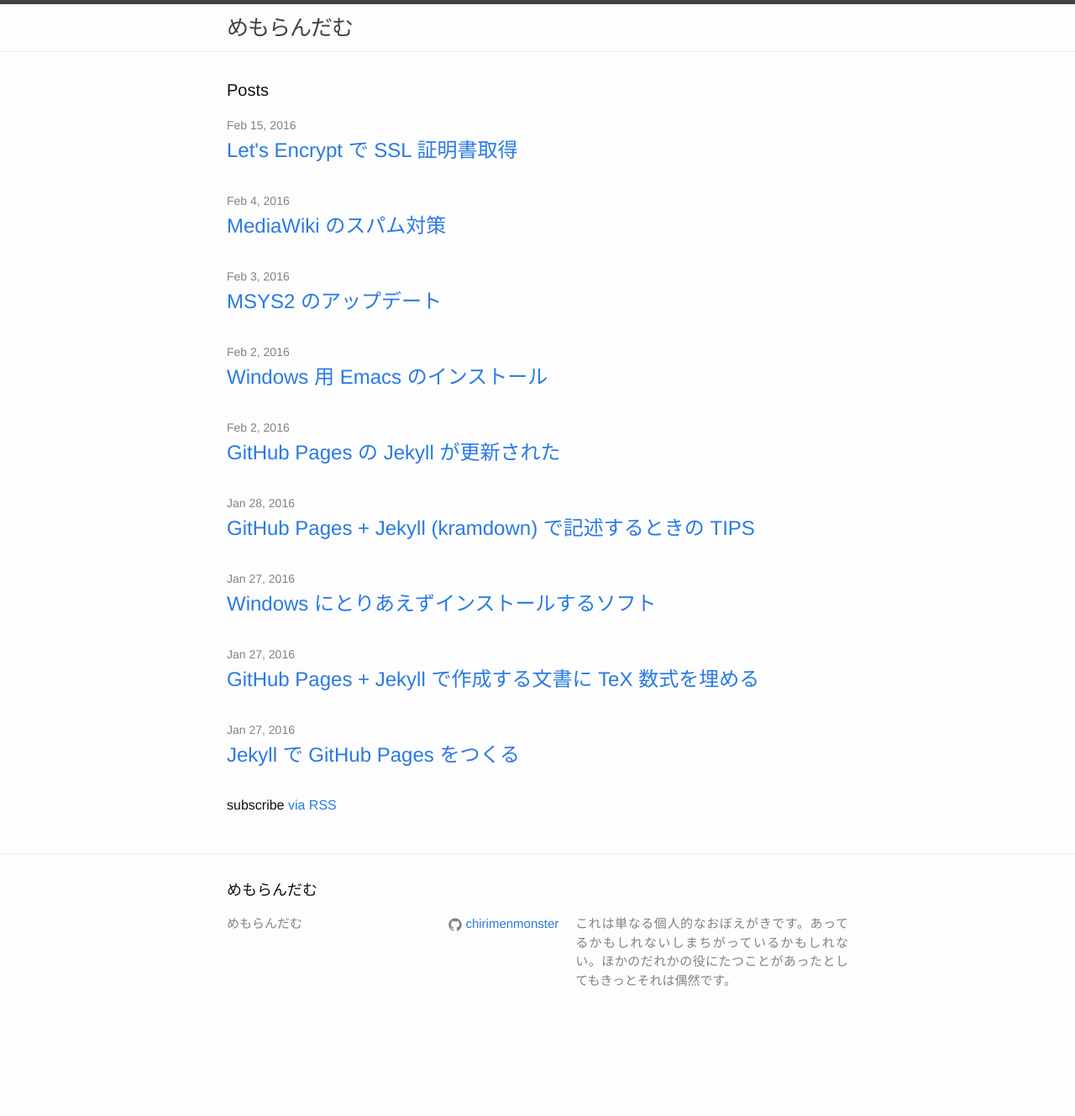
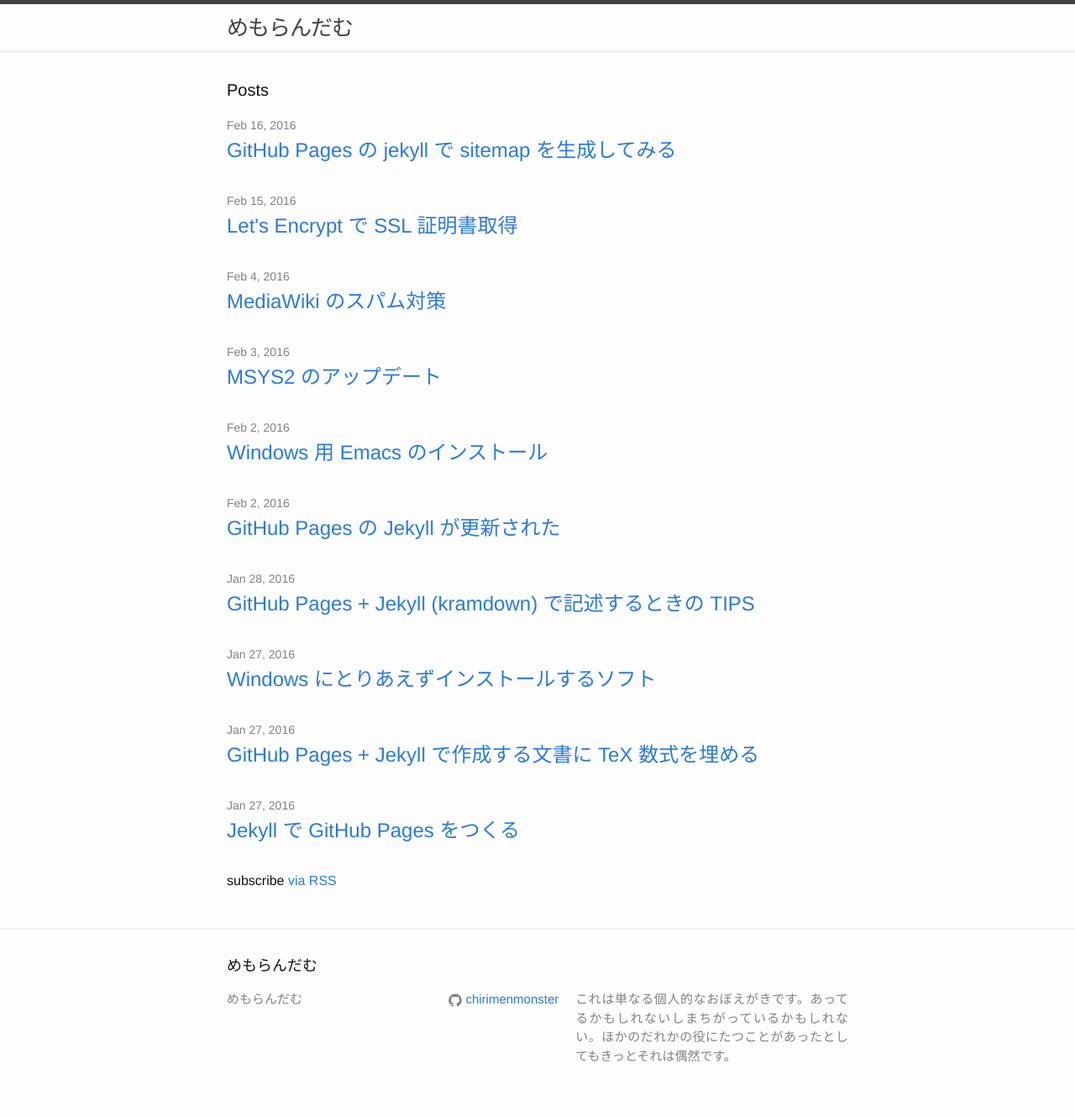
Before and after one commit to chirimenmonster/chirimenmonster.github.io, a Jekyll site: the page built from index.html, in a window 1280 px wide. Shown: the whole page at 84% size. Built offline with Jekyll 4.4.1, drawn with Linux system fonts in a browser that asks for light colours; before the commit the page ends 1239 px from its top, so only the background shows below that.

Commit message:
sitemap 生成手順

```diff
--- a/_config.yml
+++ b/_config.yml
@@ -21,3 +21,6 @@
 highlighter: rouge
 
 exclude: ["Gemfile"]
+
+gems:
+  - jekyll-sitemap
--- /dev/null
+++ b/_posts/2016-02-16-githubpages-sitemap.md
@@ -0,0 +1,26 @@
+---
+layout: post
+title: GitHub Pages の jekyll で sitemap を生成してみる
+date: 2016-02-16 09:40:00 +0900
+---
+GitHub Pages で sitemap を生成させる手順。
+
+## 作業内容
+
+ローカル環境に jekyll-sitemap をインストールする。
+手元で確認するために必要。
+
+{% highlight session %}
+$ gem install jekyll-sitemap
+{% endhighlight %}
+
+_config.yml に jekyll-sitemap の記述を追加する。
+
+{% highlight yml %}
+gems:
+  - jekyll-sitemap
+{% endhighlight %}
+
+## 参考
++ [Jekyll Sitemap Generator Plugin](https://github.com/jekyll/jekyll-sitemap)
++ [Sitemaps for GitHub Pages](https://help.github.com/articles/sitemaps-for-github-pages/)
```
